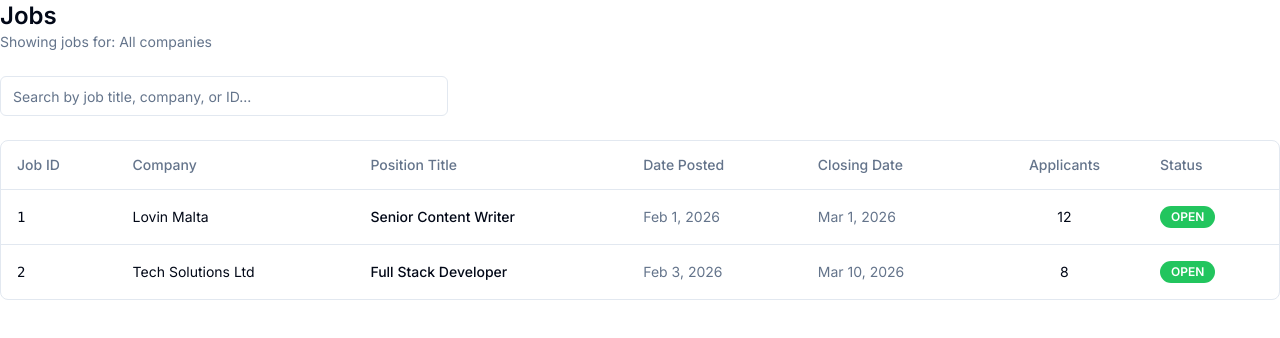
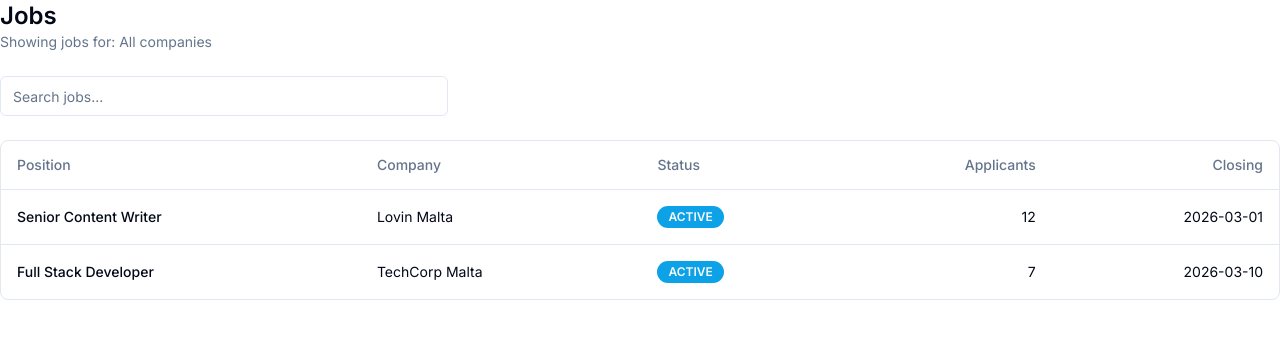
Before and after one commit to schaak722/keepmeposted-frontend, a Next.js app: page /jobs in a window 1280 px wide. Shown: the top 338 px of the page. Built offline with nearby package versions, Linux system fonts and the light colour scheme.

Commit message:
Add files via upload

```diff
--- a/app/jobs/jobs-client.tsx
+++ b/app/jobs/jobs-client.tsx
@@ -8,95 +8,56 @@ import { Input } from "@/components/ui/input"
 import { Table, TableBody, TableCell, TableHead, TableHeader, TableRow } from "@/components/ui/table"
 import { Badge } from "@/components/ui/badge"
 import type { Job } from "@/types"
-import { EmploymentBasis, JobStatus } from "@/types"
 import { useAuth } from "@/contexts/auth-context"
-import { format } from "date-fns"
 
 const MOCK_JOBS: Job[] = [
   {
     id: "1",
     company_id: "1",
     company_name: "Lovin Malta",
-    company_logo_url: undefined,
     position_title: "Senior Content Writer",
-    basis: [EmploymentBasis.FULL_TIME],
-    location: "Valletta, Malta",
-    salary_band_id: "3",
-    seniority: "Senior",
-    description: "We're looking for a talented content writer...",
-    about_company: "Malta's leading digital media company",
-    industry: "Media & Publishing",
-    category_ids: ["2"],
-    preset_questions: ["What's your experience with SEO?", "Can you provide writing samples?"],
-    status: JobStatus.OPEN,
-    date_posted: "2026-02-01T10:00:00Z",
-    closing_date: "2026-03-01T10:00:00Z",
-    applicant_count: 12,
+    status: "ACTIVE",
     created_at: "2026-02-01T10:00:00Z",
     updated_at: "2026-02-01T10:00:00Z",
+    closing_date: "2026-03-01",
+    applicants_count: 12,
   },
   {
     id: "2",
     company_id: "2",
-    company_name: "Tech Solutions Ltd",
-    company_logo_url: undefined,
+    company_name: "TechCorp Malta",
     position_title: "Full Stack Developer",
-    basis: [EmploymentBasis.FULL_TIME, EmploymentBasis.HYBRID],
-    location: "Sliema, Malta",
-    salary_band_id: "5",
-    seniority: "Mid-Level",
-    description: "Join our development team...",
-    about_company: "Enterprise software solutions provider",
-    industry: "Technology & IT",
-    category_ids: ["1"],
-    preset_questions: ["What frameworks do you have experience with?"],
-    status: JobStatus.OPEN,
-    date_posted: "2026-02-03T10:00:00Z",
-    closing_date: "2026-03-10T10:00:00Z",
-    applicant_count: 8,
+    status: "ACTIVE",
     created_at: "2026-02-03T10:00:00Z",
     updated_at: "2026-02-03T10:00:00Z",
+    closing_date: "2026-03-10",
+    applicants_count: 7,
   },
 ]
 
-function statusBadge(status: Job["status"]) {
-  const variant =
-    status === JobStatus.OPEN ? "success" : status === JobStatus.CLOSED ? "error" : "default"
-  return <Badge variant={variant}>{status}</Badge>
-}
-
 export default function JobsClient() {
-  const { activeCompanyId, activeCompany } = useAuth()
+  const { activeCompanyId, activeCompany, user } = useAuth()
   const searchParams = useSearchParams()
   const [searchQuery, setSearchQuery] = useState("")
 
   const queryCompanyId = searchParams.get("companyId")
   const effectiveCompanyId = queryCompanyId || activeCompanyId || null
 
-  const scopedJobs = useMemo<Job[]>(() => {
+  const jobsForScope = useMemo<Job[]>(() => {
     if (!effectiveCompanyId) return MOCK_JOBS
     return MOCK_JOBS.filter((j) => j.company_id === effectiveCompanyId)
   }, [effectiveCompanyId])
 
-  const filteredJobs = useMemo<Job[]>(() => {
+  const filtered = useMemo<Job[]>(() => {
     const q = searchQuery.trim().toLowerCase()
-    if (!q) return scopedJobs
-    return scopedJobs.filter((j) => {
-      return (
-        (j.position_title || "").toLowerCase().includes(q) ||
-        (j.company_name || "").toLowerCase().includes(q) ||
-        (j.id || "").toLowerCase().includes(q)
-      )
-    })
-  }, [scopedJobs, searchQuery])
+    if (!q) return jobsForScope
+    return jobsForScope.filter((j) => (j.position_title || "").toLowerCase().includes(q))
+  }, [jobsForScope, searchQuery])
 
-  const scopeLabel = useMemo(() => {
-    if (queryCompanyId) {
-      const name = MOCK_JOBS.find((j) => j.company_id === queryCompanyId)?.company_name
-      return name ? `${name} (filter)` : `Company ${queryCompanyId} (filter)`
-    }
-    return activeCompany?.company_name || "All companies"
-  }, [activeCompany?.company_name, queryCompanyId])
+  const scopeLabel =
+    (queryCompanyId && (activeCompany?.company_name ? `${activeCompany.name} (filter)` : "Filtered company")) ||
+    activeCompany?.company_name ||
+    (user?.role === "CLIENT" ? "Your company" : "All companies")
 
   return (
     <div className="space-y-6">
@@ -115,7 +76,7 @@ export default function JobsClient() {
 
       <div className="flex items-center gap-3">
         <Input
-          placeholder="Search by job title, company, or ID..."
+          placeholder="Search jobs..."
           value={searchQuery}
           onChange={(e) => setSearchQuery(e.target.value)}
           className="max-w-md"
@@ -126,36 +87,30 @@ export default function JobsClient() {
         <Table>
           <TableHeader>
             <TableRow>
-              <TableHead>Job ID</TableHead>
+              <TableHead>Position</TableHead>
               <TableHead>Company</TableHead>
-              <TableHead>Position Title</TableHead>
-              <TableHead>Date Posted</TableHead>
-              <TableHead>Closing Date</TableHead>
-              <TableHead className="text-center">Applicants</TableHead>
               <TableHead>Status</TableHead>
+              <TableHead className="text-right">Applicants</TableHead>
+              <TableHead className="text-right">Closing</TableHead>
             </TableRow>
           </TableHeader>
           <TableBody>
-            {filteredJobs.length === 0 ? (
+            {filtered.length === 0 ? (
               <TableRow>
-                <TableCell colSpan={7} className="py-10 text-center text-sm text-muted-foreground">
+                <TableCell colSpan={5} className="py-10 text-center text-sm text-muted-foreground">
                   No jobs found.
                 </TableCell>
               </TableRow>
             ) : (
-              filteredJobs.map((job) => (
-                <TableRow key={job.id}>
-                  <TableCell className="font-mono text-sm">{job.id}</TableCell>
-                  <TableCell>{job.company_name}</TableCell>
-                  <TableCell className="font-medium">{job.position_title}</TableCell>
-                  <TableCell className="text-muted-foreground">
-                    {format(new Date(job.date_posted), "MMM d, yyyy")}
+              filtered.map((j) => (
+                <TableRow key={j.id}>
+                  <TableCell className="font-medium">{j.position_title}</TableCell>
+                  <TableCell>{j.company_name}</TableCell>
+                  <TableCell>
+                    <Badge variant={j.status === "ACTIVE" ? "default" : "secondary"}>{j.status}</Badge>
                   </TableCell>
-                  <TableCell className="text-muted-foreground">
-                    {job.closing_date ? format(new Date(job.closing_date), "MMM d, yyyy") : "—"}
-                  </TableCell>
-                  <TableCell className="text-center">{job.applicant_count ?? 0}</TableCell>
-                  <TableCell>{statusBadge(job.status)}</TableCell>
+                  <TableCell className="text-right">{j.applicants_count ?? 0}</TableCell>
+                  <TableCell className="text-right">{j.closing_date || "-"}</TableCell>
                 </TableRow>
               ))
             )}
```
